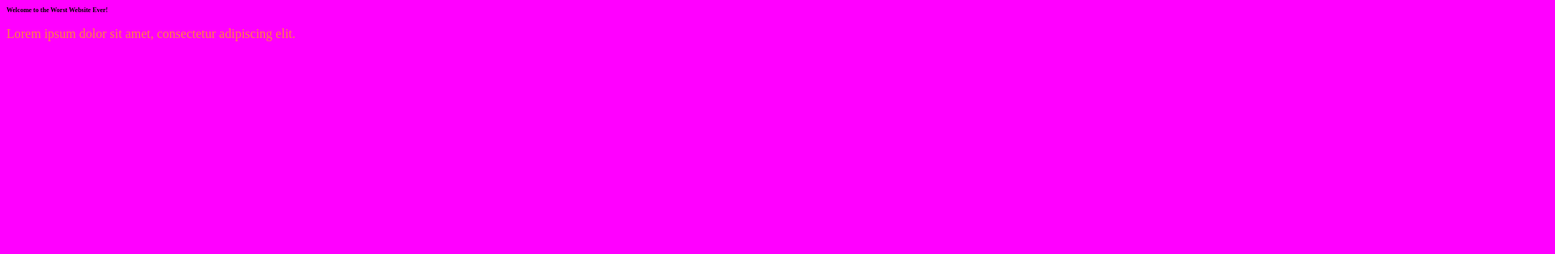
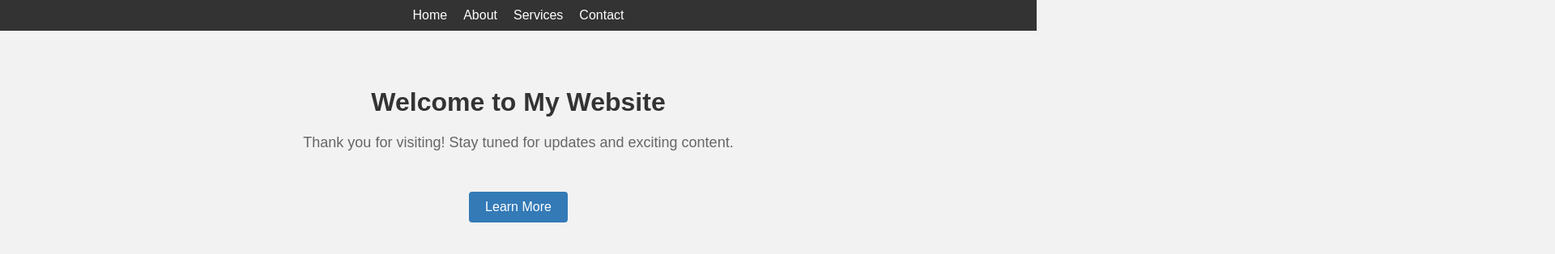
Before and after one commit to 4skep/4skep, a plain HTML site: page index.html in a window 1280 px wide. Shown: the top 314 px of the page at 81% size, 1920 px wide, since content can reach past the window. Drawn offline with Linux system fonts and the light colour scheme.

Commit message:
Update index.html

```diff
--- a/index.html
+++ b/index.html
@@ -1,73 +1,88 @@
 <!DOCTYPE html>
 <html>
 <head>
-    <title>my website</title>
+    <title>My Website</title>
     <style>
+        /* Add your CSS styles here */
         body {
-            background-color: #ff00ff; /* Incorrect color usage */
+            font-family: Comic sans, sans-serif;
+            background-color: #f2f2f2;
+            padding-top: 50px;
+            text-align: center;
         }
 
-        #navigation {
-            /* Poor navigation */
-            /* Insert confusing navigation styles here */
+        h1 {
+            color: #333333;
+            margin-top: 50px;
         }
 
-        .tiny-text {
-            font-size: 8px; /* Tiny and confusing typography */
+        p {
+            color: #666666;
+            font-size: 18px;
+            margin-bottom: 20px;
         }
 
-        .random-color {
-            color: rgb(256, 128, 64); /* Random use of colors */
+        .container {
+            margin-top: 50px;
         }
 
-        .poor-readability {
-            font-family: Comic Sans MS; /* Bad typography with poor readability */
-            color: #00ff00; /* Font colors don't match the design */
+        .btn {
+            display: inline-block;
+            padding: 10px 20px;
+            background-color: #337ab7;
+            color: #ffffff;
+            text-decoration: none;
+            border-radius: 4px;
+            font-size: 16px;
         }
 
-        .cta {
-            /* Lacks proper calls to action */
-            /* No CTA styles provided */
+        /* Navigation Styles */
+        .navbar {
+            position: fixed;
+            top: 0;
+            left: 0;
+            width: 100%;
+            background-color: #333333;
+            padding: 10px 0;
         }
 
-        #flash-game {
-            /* Insert code for a random Flash game */
+        .navbar ul {
+            list-style-type: none;
+            margin: 0;
+            padding: 0;
+            display: flex;
+            justify-content: center;
         }
 
-        .dull-graphics {
-            /* Dull graphics that don't comply with business value */
-            /* Low-quality image styles */
+        .navbar li {
+            margin: 0 10px;
         }
 
-        #content {
-            width: 5000px; /* Horizontal scrolling */
-            height: 5000px; /* Vertical scrolling */
+        .navbar a {
+            color: #ffffff;
+            text-decoration: none;
+            font-size: 16px;
+        }
+
+        .navbar a:hover {
+            color: #cccccc;
         }
     </style>
 </head>
 <body>
-    <div id="navigation">
-        <!-- Insert confusing navigation elements here -->
+    <nav class="navbar">
+        <ul>
+            <li><a href="#">Home</a></li>
+            <li><a href="#">About</a></li>
+            <li><a href="#">Services</a></li>
+            <li><a href="#">Contact</a></li>
+        </ul>
+    </nav>
+
+    <h1>Welcome to My Website</h1>
+    <p>Thank you for visiting! Stay tuned for updates and exciting content.</p>
+    <div class="container">
+        <a href="#" class="btn">Learn More</a>
     </div>
-
-    <h1 class="tiny-text">Welcome to the Worst Website Ever!</h1>
-
-    <p class="random-color">Lorem ipsum dolor sit amet, consectetur adipiscing elit.</p>
-
-    <div id="flash-game">
-        <!-- Insert code for a random Flash game here -->
-    </div>
-
-    <div id="content">
-        <!-- Insert an overwhelming amount of content here -->
-    </div>
-
-    <div class="cta">
-        Call us now at 123-456-7890 for more information!
-    </div>
-
-    <script>
-        // JavaScript code for the website can be added here (if needed)
-    </script>
 </body>
 </html>
```
